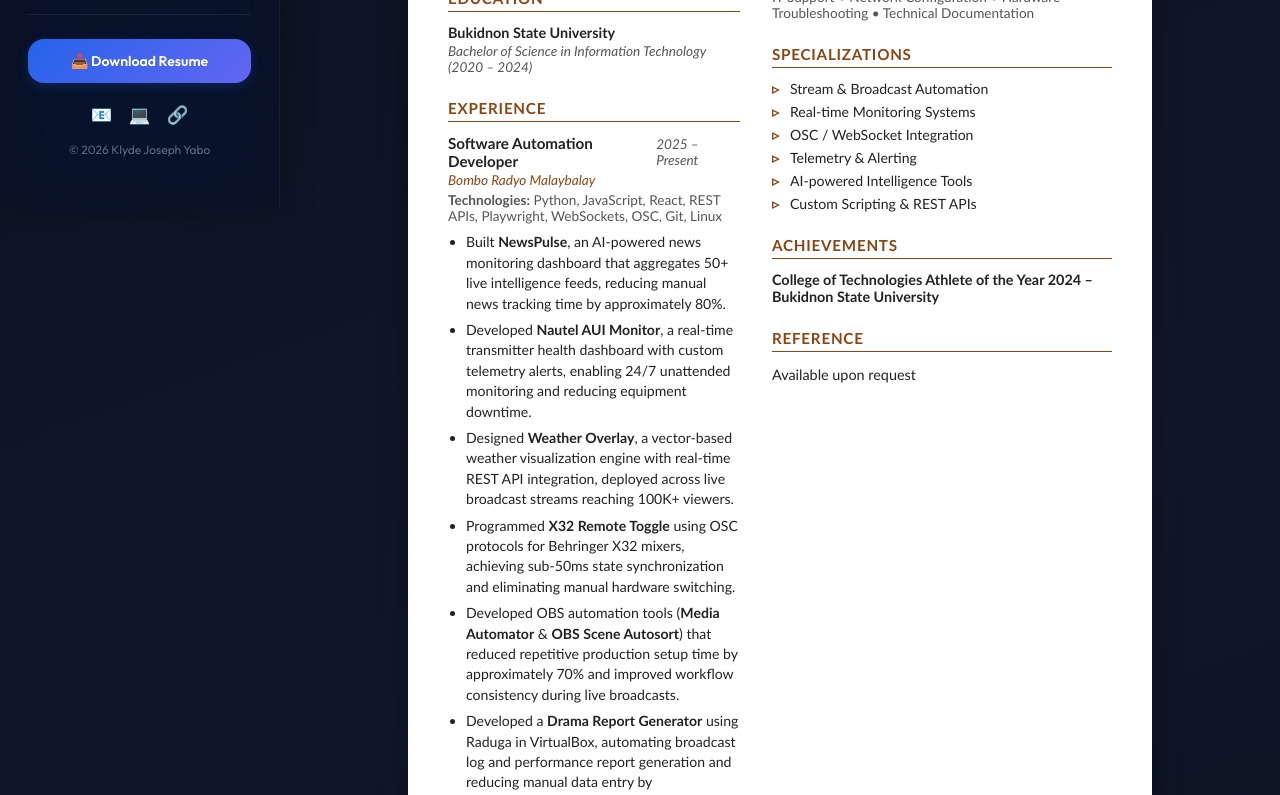
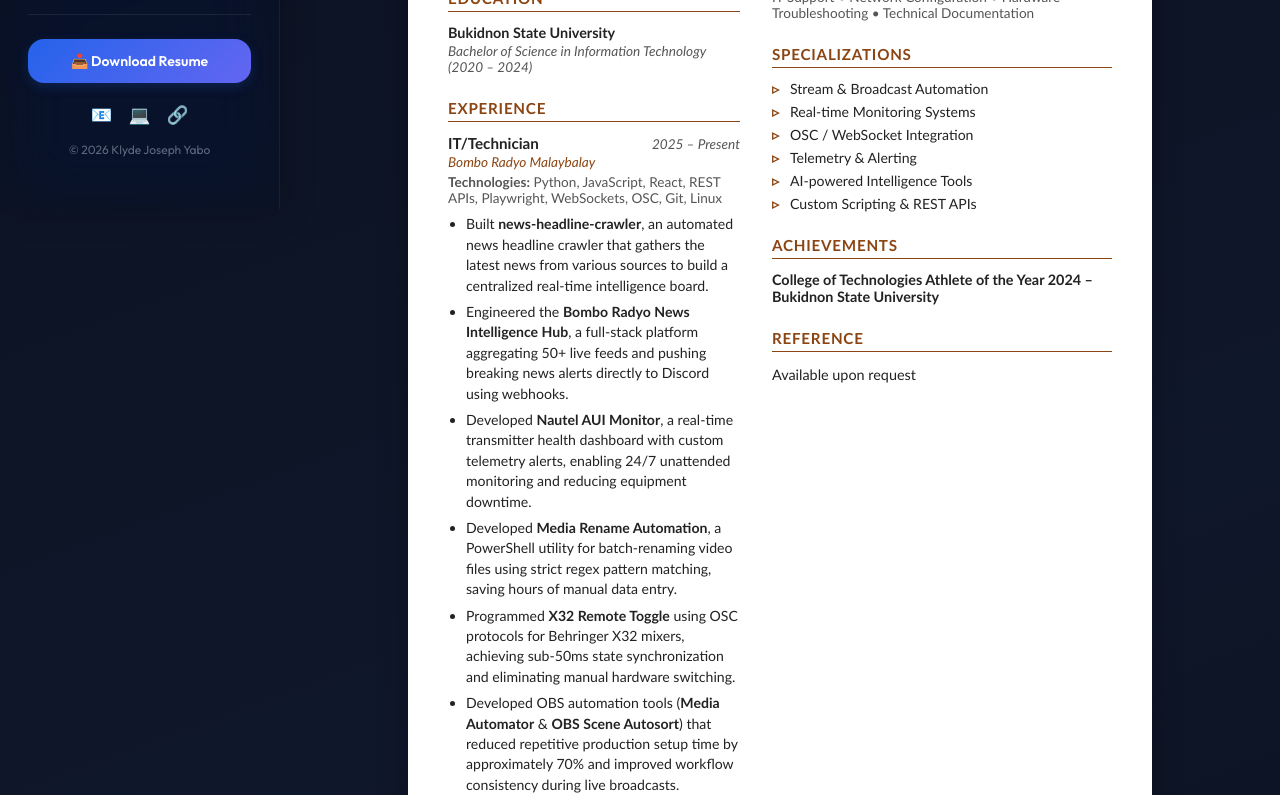
Before and after one commit to klaayd39/personal-portfolio, a React (Vite) app: page /resume in a window 1280 px wide. Shown: the part 591-1386 px from the top of the page. Built offline with nearby package versions, Linux system fonts and the light colour scheme; no server answers.

Commit message:
Update portfolio projects and refine resume experience

```diff
--- a/src/data/projects.js
+++ b/src/data/projects.js
@@ -1,4 +1,41 @@
 export const PROJECTS = [
+  {
+    title: 'Klyde Joseph Yabo Portfolio',
+    tag: 'Web App',
+    link: 'https://github.com/klaayd39/personal-portfolio',
+    desc: 'A modern, high-end, responsive portfolio built with React, Vite, Supabase, and plain CSS.',
+    longDesc: 'This portfolio showcases professional broadcast systems, live-production automation tools, and real-time web applications with an elegant dark navy glassmorphic theme.',
+    problem: 'Showcasing a diverse range of technical projects requires a fast, responsive, and visually stunning platform.',
+    solution: 'Engineered a modern portfolio with interactive project filters, off-canvas mobile navigation, and a Supabase-connected contact form.',
+    features: [
+      'Interactive project filter with smooth transitions',
+      'Supabase Integration for real-time contact messages',
+      'In-Page Print-to-PDF Resume generation',
+      'Glassmorphic aesthetics with 3D hover effects'
+    ],
+    tech: ['React', 'Vite', 'Supabase', 'Vanilla CSS', 'Lottie'],
+    challenges: 'Balancing visual quality and performance. Optimized CSS and lazy-loaded components to ensure lightning-fast speeds.',
+    liveUrl: 'https://yabopersonalportfolio.vercel.app/',
+    image: ''
+  },
+  {
+    title: 'news-headline-crawler',
+    tag: 'Intelligence',
+    link: 'https://github.com/klaayd39/news-headline-crawler',
+    desc: 'Automated news headline crawler and aggregation engine.',
+    longDesc: 'news-headline-crawler is a headline crawler that gathers the latest news from various sources to build a centralized real-time intelligence board.',
+    problem: 'Manually scanning dozens of news pages to find headlines is time-consuming and inefficient.',
+    solution: 'Built an automated crawler that extracts headlines and categorizes them.',
+    features: [
+      'Automated headline extraction',
+      'Source categorization',
+      'Real-time updates'
+    ],
+    tech: ['Python', 'Web Scraping', 'Automation'],
+    challenges: 'Handling different HTML structures across news sites. Built robust parsers to handle variations.',
+    liveUrl: '',
+    image: ''
+  },
   {
     title: 'Personal Financial Hub',
     tag: 'Web App',
@@ -11,70 +48,12 @@
       'Comprehensive financial dashboard with real-time overview',
       'Detailed expense tracking and categorization',
       'Recurring bills and subscriptions management',
-      'Global savings ledger for monitoring wealth',
       'Automatic Dark/Light Mode with glassmorphism aesthetics'
     ],
     tech: ['React', 'TypeScript', 'Vite', 'Tailwind CSS', 'Framer Motion', 'Supabase'],
     challenges: 'Ensuring seamless micro-animations and complex data state synchronization across the dashboard. Addressed by utilizing Framer Motion and efficient Supabase real-time subscriptions.',
     liveUrl: '',
     image: '/projects/finance.png'
-  },
-  {
-    title: 'X32 Remote Toggle',
-    tag: 'Automation',
-    link: 'https://github.com/klaayd39/x32-channel-remote-toggle',
-    desc: 'High-performance OSC control system for Behringer X32 mixers with real-time state synchronization.',
-    longDesc: 'X32 Remote Toggle is a high-performance, low-latency OSC control suite developed to interface directly with Behringer X32 audio consoles. It enables broadcast engineers to seamlessly toggle specific channels, mute groups, or system configurations remotely while maintaining fully synchronized state indicators across clients.',
-    problem: 'Live audio engineers often face physical layout constraints or slow response times when executing emergency mutes or quick mic handovers, leading to delayed action during live broadcasts.',
-    solution: 'Designed an event-driven automation module using Python and Javascript communicating over low-latency OSC protocols (Open Sound Control), reaching sub-50ms synchronization across hardware and client dashboards.',
-    features: [
-      'Sub-50ms state sync latency over UDP OSC protocols',
-      'Unified configuration profile schema for modular mixers',
-      'Recruiter-friendly diagnostics console for testing packets',
-      'Custom profiles for different studio configurations'
-    ],
-    tech: ['Python', 'JavaScript', 'OSC Protocol', 'WebSockets', 'UDP Network'],
-    challenges: 'Ensuring network reliability over Wi-Fi/UDP packet drop scenarios. Mitigated by implementing a heartbeat check and auto-recovery sync state loops.',
-    liveUrl: '',
-    image: '/projects/x32.png'
-  },
-  {
-    title: 'Media Automator',
-    tag: 'Automation',
-    link: 'https://github.com/klaayd39/obs-media-automator',
-    desc: 'Python-driven workflow engine for instant broadcast asset deployment and OBS source management.',
-    longDesc: 'Media Automator is an intelligent daemon that monitors assets directories and deploys media clips directly to active OBS Studio scenes, eliminating manual layout and asset import steps during fast-paced news or live-stream events.',
-    problem: 'Production assistants frequently delay broadcast graphics deployment due to manual folder navigation, drag-drop errors, or mismatching size aspect ratios during live streaming.',
-    solution: 'Built a background daemon watcher using Python watchdog modules connected to OBS WebSocket API. When assets are saved, they automatically transform, resize, and fade in on stream.',
-    features: [
-      'Automatic media ingestion and aspect-ratio padding',
-      'OBS WebSockets API remote manipulation',
-      'Hot-swapping asset pools with directory watcher',
-      'Direct fade/transition timings settings'
-    ],
-    tech: ['Python', 'OBS WebSockets', 'Watchdog', 'JSON APIs', 'Git'],
-    challenges: 'Handling concurrent file writes without triggering locking errors. Solved by integrating a debounce delay buffer before launching OBS import workflows.',
-    liveUrl: '',
-    image: '/projects/media.png'
-  },
-  {
-    title: 'OBS Scene Autosort',
-    tag: 'Automation',
-    link: 'https://github.com/klaayd39/obs-scene-autosort',
-    desc: 'Dynamic scene indexing and organization tool designed for complex live productions.',
-    longDesc: 'OBS Scene Autosort resolves workflow clutter in complex live productions by auto-indexing, sorting, and arranging scene structures in OBS Studio based on prefix-rules, metadata labels, and stream progression states.',
-    problem: 'Broadcasters running 30+ scenes struggle to find the right transitions or camera layout during stressful live show switches.',
-    solution: 'Created an intelligent sorting agent running locally that enforces strict scene structures and cleans up deprecated streams dynamically.',
-    features: [
-      'Dynamic naming schema validation',
-      'Staggered index configuration files',
-      'Hot-reload settings profile',
-      'Keyboard automation macros triggers'
-    ],
-    tech: ['Python', 'OBS WebSockets', 'GUI Automation', 'Vite', 'React'],
-    challenges: 'Syncing UI states when the user modifies scene names inside the native OBS GUI. Addressed by listening to OBS event streams and updating local indexes immediately.',
-    liveUrl: '',
-    image: '/projects/obs.png'
   },
   {
     title: 'Drama Report Gen',
@@ -90,66 +69,123 @@
       'Error checking for missing schedules or duplicate entries',
       'Direct output to cloud folders'
     ],
-    tech: ['Python', 'XLSX/DOCX Engine', 'JSON Schemas', 'Supabase'],
+    tech: ['Node.js', 'docx', 'File System APIs'],
     challenges: 'Aligning dynamic tables perfectly across multi-page templates. Resolved by standardizing style XML blocks inside the generation script.',
     liveUrl: '',
     image: '/projects/drama.png'
   },
   {
-    title: 'Weather Overlay',
-    tag: 'Broadcast Systems',
-    link: 'https://github.com/klaayd39/obs-bukidnon-weather-overlay',
-    desc: 'Vector-based weather visualization engine with real-time API integration for stream overlays.',
-    longDesc: 'A live weather presentation overlay that aggregates API data from PAGASA and weather APIs to output beautiful vector animations overlayed on live television and internet streams reaching 100K+ viewers.',
-    problem: 'Static weather images feel outdated and lack immediate context during typhoons or sudden climate changes.',
-    solution: 'Developed a lightweight React-based dashboard running as an OBS browser source that pulls weather data and renders real-time CSS gradients and icons.',
+    title: 'Bombo Radyo News Intelligence Hub',
+    tag: 'Intelligence',
+    link: 'https://github.com/klaayd39/bombo-radyo-news-intelligence',
+    desc: 'A professional-grade, automated news aggregation system and Discord intelligence bot.',
+    longDesc: 'An advanced monitoring board aggregating 50+ live feeds, news portals, and social reports. It features a hybrid architecture with a Python persistent sync backend and a browser-based JavaScript engine for a live dashboard.',
+    problem: 'Journalists manually scanning dozens of pages miss breaking news, or lose valuable time during coverage.',
+    solution: 'Engineered a full-stack platform that categorizes, prioritizes, and pushes Breaking News alerts directly to Discord using webhooks.',
     features: [
-      'Live weather telemetry polling and caching',
-      'SVG vector animations corresponding to current status',
-      'Custom overlay styles optimized for broadcast aspect ratios',
-      'Low CPU/Memory profile to safeguard stream software'
+      'Multi-Source Aggregation from 50+ sources',
+      'Smart Categorization of news topics',
+      'Discord Integration via Webhooks',
+      'Live Dashboard with Auto-refresh and Search'
     ],
-    tech: ['React', 'Vite', 'HTML5/CSS3', 'PAGASA API', 'Responsive Design'],
-    challenges: 'High memory usage inside OBS browser engines. Solved by strictly optimizing DOM rendering cycles and using lightweight CSS transitions over heavy JS libraries.',
+    tech: ['Python', 'JavaScript', 'HTML5', 'CSS3', 'Discord API'],
+    challenges: 'Maintaining speed and reliability while processing massive amounts of incoming feeds. Mitigated by using a hybrid Python backend and efficient JS rendering.',
     liveUrl: '',
-    image: '/projects/weather.png'
+    image: '/projects/bombo.png'
+  },
+  {
+    title: 'X32 Remote Toggle',
+    tag: 'Automation',
+    link: 'https://github.com/klaayd39/x32-channel-remote-toggle',
+    desc: 'High-performance OSC control system for Behringer X32 mixers using global keyboard hotkeys.',
+    longDesc: 'X32 Remote Toggle is a high-performance, low-latency OSC control suite developed to interface directly with Behringer X32 audio consoles. It enables broadcast engineers to seamlessly toggle specific channels via global hotkeys.',
+    problem: 'Live audio engineers often face physical layout constraints or slow response times when executing emergency mutes or quick mic handovers, leading to delayed action during live broadcasts.',
+    solution: 'Designed an event-driven automation module using AutoHotkey and PowerShell communicating over low-latency OSC protocols (UDP), reaching instant synchronization across hardware.',
+    features: [
+      'Sub-50ms state sync latency over UDP OSC protocols',
+      'Global hotkey support via AutoHotkey v2',
+      'PowerShell driven UDP packet transmission',
+      'Custom profiles for different studio configurations'
+    ],
+    tech: ['AutoHotkey v2', 'PowerShell', 'OSC Protocol', 'UDP Network'],
+    challenges: 'Interfacing with proprietary mixing console protocols over UDP. Handled by creating specialized binary packet payloads in PowerShell to correctly trigger OSC commands.',
+    liveUrl: '',
+    image: '/projects/x32.png'
+  },
+  {
+    title: 'Media Rename Automation',
+    tag: 'Automation',
+    link: 'https://github.com/klaayd39/media-rename-automation',
+    desc: 'PowerShell utilities for batch-renaming video files into a clean, consistent naming convention.',
+    longDesc: 'A collection of PowerShell utilities built for organizing multi-part Holy Week drama series. It iterates through complex folder hierarchies to automatically rename files to a standardized format without moving or copying data.',
+    problem: 'Manually renaming hundreds of nested media files is prone to human error and takes hours of tedious work.',
+    solution: 'Developed a targeted PowerShell script that automatically detects valid video parts and strictly applies standard naming schemas based on regex matches.',
+    features: [
+      'Batch-renaming of nested video files in place',
+      'Regex-based pattern matching to prevent errors',
+      'Automated folder traversal up to 11 parts',
+      'Dry-run protection to avoid naming conflicts'
+    ],
+    tech: ['PowerShell', 'Regex', 'Windows Automation'],
+    challenges: 'Handling arbitrary directory structures without failing. Resolved by implementing safe file skipping and strict pattern detection before making changes.',
+    liveUrl: '',
+    image: ''
+  },
+  {
+    title: 'OBS Scene Autosort',
+    tag: 'Automation',
+    link: 'https://github.com/klaayd39/obs-scene-autosort',
+    desc: 'Dynamic scene indexing and organization tool designed for complex live productions.',
+    longDesc: 'OBS Scene Autosort resolves workflow clutter in complex live productions by auto-indexing, sorting, and arranging scene structures in OBS Studio based on natural alphanumeric sorting via a Lua script.',
+    problem: 'Broadcasters running 30+ scenes struggle to find the right transitions or camera layout during stressful live show switches.',
+    solution: 'Created an intelligent sorting agent running natively within OBS using Lua that enforces strict scene structures and automatically snaps sources into alphabetical order.',
+    features: [
+      'Natural Alphanumeric Sorting applied automatically',
+      'Real-time Organization executed every second',
+      'Targeted Sorting only affecting specific scenes',
+      'API Stability Fixes for cross-version compatibility'
+    ],
+    tech: ['Lua', 'OBS Studio API', 'Automation'],
+    challenges: 'Preventing the script from crashing older OBS versions due to API differences. Resolved by utilizing specific item re-positioning functions instead of bulk table updates.',
+    liveUrl: '',
+    image: '/projects/obs.png'
   },
   {
     title: 'Nautel AUI Monitor',
     tag: 'Broadcast Systems',
     link: 'https://github.com/klaayd39/nautel-aui-monitor',
-    desc: 'Real-time monitoring dashboard for transmitter health metrics with custom telemetry alerts.',
-    longDesc: 'Nautel AUI Monitor is a critical infrastructure dashboard that polls Nautel Advanced User Interface APIs to monitor RF power output, VSWR, and temperature metrics. It alerts engineers via custom webhooks in case of anomalies.',
-    problem: 'Radio transmitters are located in remote sites and AUI crashes can go unnoticed, resulting in broadcast outages.',
-    solution: 'Created a central monitor service that pings transmitter endpoints, handles authentication, caches telemetry logs, and fires alerts.',
+    desc: 'Automatically captures periodic screenshots of a Nautel Legacy AUI window for transmitter monitoring.',
+    longDesc: 'Nautel AUI Monitor is a critical infrastructure tool that automatically captures screenshots of a legacy Nautel AUI window—even if minimized or covered—using the Windows PrintWindow API.',
+    problem: 'Radio transmitters are located in remote sites and AUI crashes can go unnoticed, and manual checks are easy to forget.',
+    solution: 'Created a background scheduler service using Python and PyWin32 that silently captures and organizes screenshots by date, allowing for easy historical reference.',
     features: [
-      'Transmitter health telemetry tracking',
-      'Visual gauge dashboard with alert thresholds',
-      'Instant notifications setup',
-      '24/7 background service status checks'
+      'Captures screenshots of background/hidden windows',
+      'Scheduled interval execution',
+      'Smart window detection via title keywords',
+      'Organized output by Year / Month / Day'
     ],
-    tech: ['JavaScript', 'HTML5', 'CSS3', 'Node.js', 'REST APIs', 'Supabase'],
-    challenges: 'Interfacing with older XML-based APIs securely. Solved by writing a clean backend parser node that translates legacy XML responses into JSON.',
+    tech: ['Python', 'PyWin32', 'Pillow', 'Automation'],
+    challenges: 'Capturing windows that are not focused or are minimized. Solved by deeply integrating with Windows native PrintWindow API using PyWin32.',
     liveUrl: '',
     image: '/projects/nautel.png'
   },
   {
-    title: 'NewsPulse',
-    tag: 'Intelligence',
-    link: 'https://github.com/klaayd39/news-headline-crawler',
-    desc: 'AI-powered news monitoring dashboard that aggregates and synthesizes live intelligence feeds.',
-    longDesc: 'NewsPulse is an advanced monitoring board aggregating 50+ live feeds, news portals, and social reports. It processes text feeds via localized filters to build a centralized real-time intelligence board for broadcast journalists.',
-    problem: 'Journalists manually scanning dozens of pages miss breaking news, or lose valuable time during coverage.',
-    solution: 'Engineered a full-stack platform using React, Supabase, and real-time scrapers that categorize, prioritize, and alert users of breaking items.',
+    title: 'OBS Media Automator',
+    tag: 'Automation',
+    link: 'https://github.com/klaayd39/obs-media-automator',
+    desc: 'Python-driven workflow engine for instant broadcast asset deployment and OBS source management.',
+    longDesc: 'OBS Media Automator is a specialized Python toolkit for OBS Studio that automates the configuration, scaling, and audio routing of Media Sources as they are added to your scenes, preventing manual setup delays.',
+    problem: 'Production assistants frequently delay broadcast graphics deployment due to manual folder navigation, drag-drop errors, or mismatching aspect ratios.',
+    solution: 'Built an OBS Python script that automatically transforms, resizes, and manages audio routing when new media assets are loaded into active scenes.',
     features: [
-      'Scraper modules for live news feeds indexing',
-      'Supabase Realtime notifications pipeline',
-      'Search and priority categorization labels',
-      'Recruiter-friendly preview environment'
+      'Automatic Scaling & Positioning to fit screen',
+      'Standardized Media Settings (hardware decoding, loop)',
+      'Advanced Audio Routing (Mono, -10dB, Monitor)',
+      'Smart Restart Logic for nested graphic scenes'
     ],
-    tech: ['React', 'Supabase', 'Node.js', 'Playwright', 'WebSockets', 'TailwindCSS'],
-    challenges: 'Maintaining speed while database sizes grow quickly. Mitigated by indexing text columns, creating cron cleanup routines, and using efficient pagination.',
-    liveUrl: 'https://bombo-radyo.vercel.app',
-    image: '/projects/bombo.png'
+    tech: ['Python', 'OBS Scripting API'],
+    challenges: 'Handling audio routing glitches in nested OBS scenes. Solved by implementing dynamic toggle logic to disable "Restart on Activate" only when required.',
+    liveUrl: '',
+    image: '/projects/media.png'
   }
 ];
--- a/src/pages/Resume.jsx
+++ b/src/pages/Resume.jsx
@@ -79,7 +79,7 @@
 
               <div className="rv-job">
                 <div className="rv-job-header">
-                  <span className="rv-job-title">Software Automation Developer</span>
+                  <span className="rv-job-title">IT/Technician</span>
                   <span className="rv-job-period">2025 – Present</span>
                 </div>
                 <p className="rv-job-company">Bombo Radyo Malaybalay</p>
@@ -87,14 +87,17 @@
                   <strong>Technologies:</strong> Python, JavaScript, React, REST APIs, Playwright, WebSockets, OSC, Git, Linux
                 </p>
                 <ul className="rv-job-list">
-                  <li>Built <strong>NewsPulse</strong>, an AI-powered news monitoring dashboard that aggregates 50+ live intelligence feeds, reducing manual news tracking time by approximately 80%.</li>
+                  <li>Built <strong>news-headline-crawler</strong>, an automated news headline crawler that gathers the latest news from various sources to build a centralized real-time intelligence board.</li>
+                  <li>Engineered the <strong>Bombo Radyo News Intelligence Hub</strong>, a full-stack platform aggregating 50+ live feeds and pushing breaking news alerts directly to Discord using webhooks.</li>
                   <li>Developed <strong>Nautel AUI Monitor</strong>, a real-time transmitter health dashboard with custom telemetry alerts, enabling 24/7 unattended monitoring and reducing equipment downtime.</li>
-                  <li>Designed <strong>Weather Overlay</strong>, a vector-based weather visualization engine with real-time REST API integration, deployed across live broadcast streams reaching 100K+ viewers.</li>
+                  <li>Developed <strong>Media Rename Automation</strong>, a PowerShell utility for batch-renaming video files using strict regex pattern matching, saving hours of manual data entry.</li>
                   <li>Programmed <strong>X32 Remote Toggle</strong> using OSC protocols for Behringer X32 mixers, achieving sub-50ms state synchronization and eliminating manual hardware switching.</li>
                   <li>Developed OBS automation tools (<strong>Media Automator</strong> &amp; <strong>OBS Scene Autosort</strong>) that reduced repetitive production setup time by approximately 70% and improved workflow consistency during live broadcasts.</li>
                   <li>Developed a <strong>Drama Report Generator</strong> using Raduga in VirtualBox, automating broadcast log and performance report generation and reducing manual data entry by approximately 90%, improving reporting efficiency and accuracy.</li>
                 </ul>
               </div>
+
+
 
               <div className="rv-job">
                 <div className="rv-job-header">
```
Also changed, not shown: build.js (+5 -3 lines), 1 other file (tests, documents, lock files or other folders).
